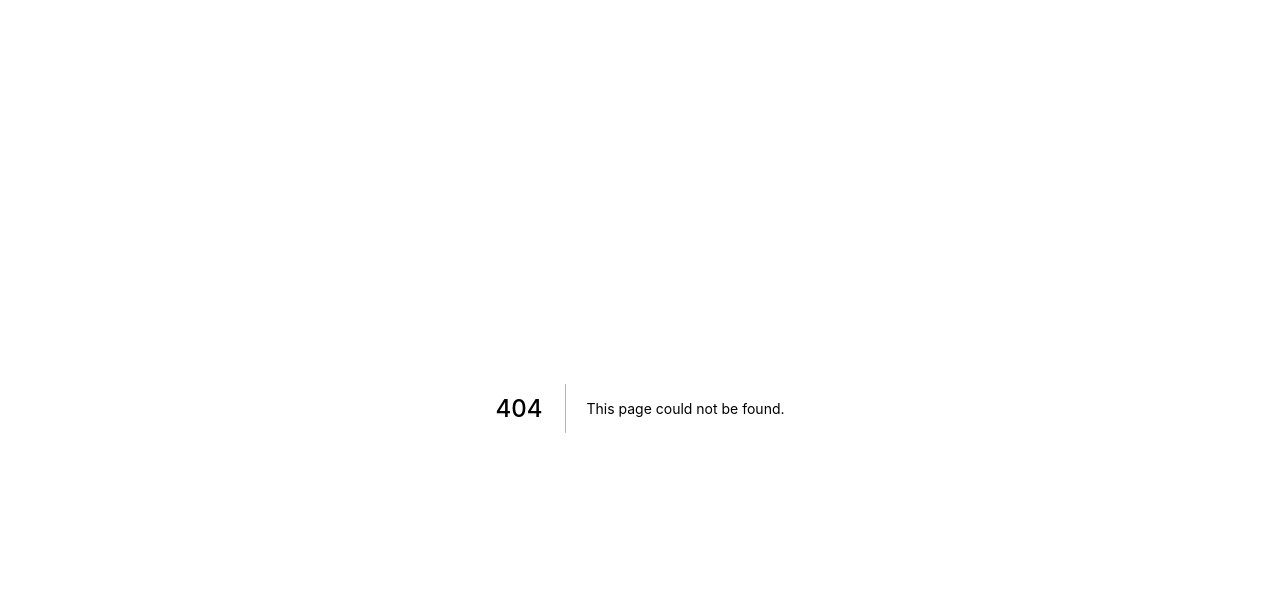
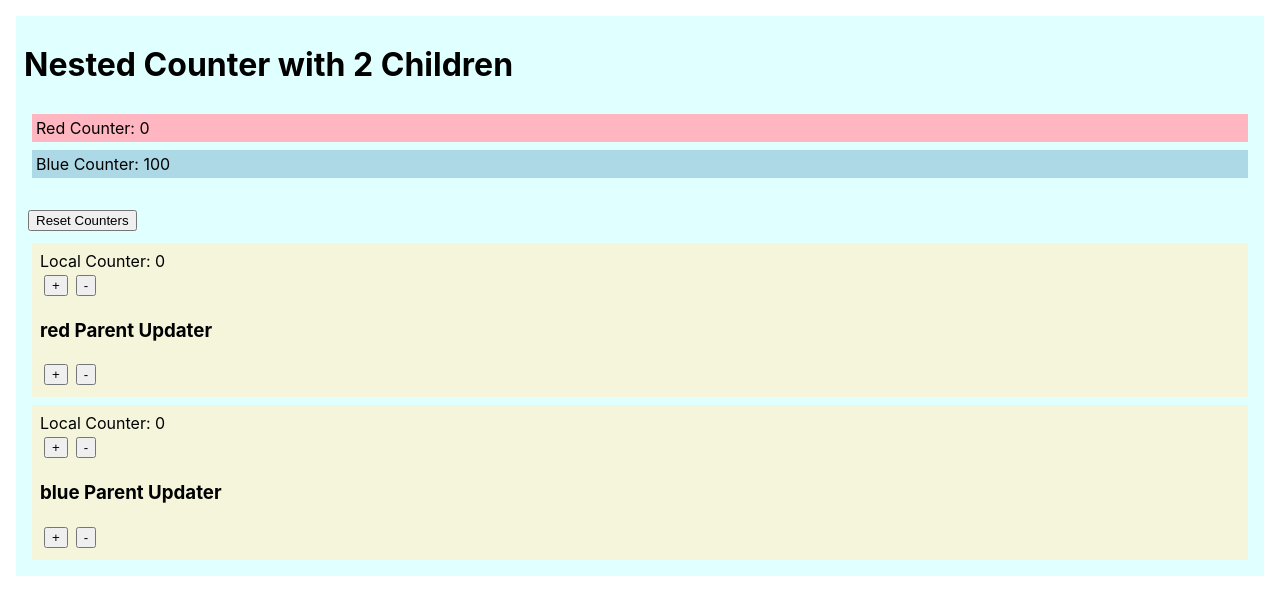
Before and after one commit to DSInnovators/react-essentials, a Next.js app: page /04-nested-callback-2-fix in a window 1280 px wide. Before the commit this address had no page. Shown: the top 614 px of the page. Built offline with nearby package versions, Linux system fonts and the light colour scheme.

Commit message:
Demo problem of passing callbacks as props

```diff
--- /dev/null
+++ b/components/child-counter.js
@@ -0,0 +1,21 @@
+import React, { useState } from 'react'
+
+function ChildCounter({ parentCount }) {
+  const [count, setCount] = useState(0)
+
+  console.log(`Rendering "ChildCounter", parentCount: ${parentCount}, count: ${count}`)
+
+  return (
+    <div className="child-comp">
+      Parent Counter: {parentCount}
+      <br/>
+      Counter: {count}
+      <br/>
+      <button onClick={() => setCount(count + 1)}>+</button>
+      <button onClick={() => setCount(count - 1)}>-</button>
+    </div>
+  )
+
+}
+
+export default ChildCounter
--- /dev/null
+++ b/components/child-updater-name.js
@@ -0,0 +1,23 @@
+import React, { useState } from 'react'
+
+function ChildUpdater({ name, increment, decrement }) {
+  const [count, setCount] = useState(0)
+
+  console.log(`Rendering "ChildUpdater-${name}", count: ${count}`)
+
+  return (
+    <div className="child-comp">
+      Local Counter: {count}
+      <br/>
+      <button onClick={() => setCount(count + 1)}>+</button>
+      <button onClick={() => setCount(count - 1)}>-</button>
+      <br/>
+      <h3>{name} Parent Updater</h3>
+      <button onClick={increment}>+</button>
+      <button onClick={decrement}>-</button>
+    </div>
+  )
+
+}
+
+export default React.memo(ChildUpdater)
--- /dev/null
+++ b/pages/04-nested-callback-2-fix.js
@@ -0,0 +1,68 @@
+// 03-nested-2-memo
+import React, { useCallback, useState } from 'react'
+import ChildCounter from '../components/child-counter'
+import ChildUpdater from '../components/child-updater-name'
+
+function ParentComponent() {
+  const [redCount, setRedCount] = useState(0)
+  const [blueCount, setBlueCount] = useState(100)
+
+  console.log(`Rendering ParentComponent, red: ${redCount}, blue: ${blueCount}`)
+
+  function resetCounts() {
+    setRedCount(0)
+    setBlueCount(0)
+  }
+
+  function incrementRedCount() {
+    setRedCount(redCount + 1)
+  }
+
+  function decrementRedCount() {
+    setRedCount(redCount - 1)
+  }
+
+  function incrementBlueCount() {
+    setBlueCount(blueCount + 1)
+  }
+
+  function decrementBlueCount() {
+    setBlueCount(blueCount - 1)
+  }
+
+  // fix callbacks
+
+  const incRed = useCallback(incrementRedCount, [redCount])
+  const decRed = useCallback(decrementRedCount, [redCount])
+
+  const incBlue = useCallback(incrementBlueCount, [blueCount])
+  const decBlue = useCallback(decrementBlueCount, [blueCount])
+
+  return (
+    <div className="parent-comp">
+      <h1>Nested Counter with 2 Children</h1>
+
+      <main>
+        <div className="counters-container">
+          <div className="red">Red Counter: {redCount}</div>
+          <div className="blue">Blue Counter: {blueCount}</div>
+        </div>
+        <br/>
+
+        <button onClick={resetCounts}>Reset Counters</button>
+
+        <br/>
+
+        <ChildUpdater name="red"
+                      increment={incRed}
+                      decrement={decRed} />
+
+        <ChildUpdater name="blue"
+                      increment={incBlue}
+                      decrement={decBlue} />
+      </main>
+    </div>
+  )
+}
+
+export default ParentComponent
--- a/styles/globals.css
+++ b/styles/globals.css
@@ -21,6 +21,24 @@ button {
   margin: 4px;
 }
 
+.counters-container {
+  display: flex;
+  flex-direction: column;
+  padding: 4px;
+}
+
+.counters-container .red {
+  background-color: lightpink;
+  margin: 4px;
+  padding: 4px;
+}
+
+.counters-container .blue {
+  background-color: lightblue;
+  margin: 4px;
+  padding: 4px;
+}
+
 a {
   color: inherit;
   text-decoration: none;
```
Also changed, not shown: components/child-updater.js (added, +24 -0 lines), pages/04-nested-callback-1-problem.js (added, +60 -0 lines).
